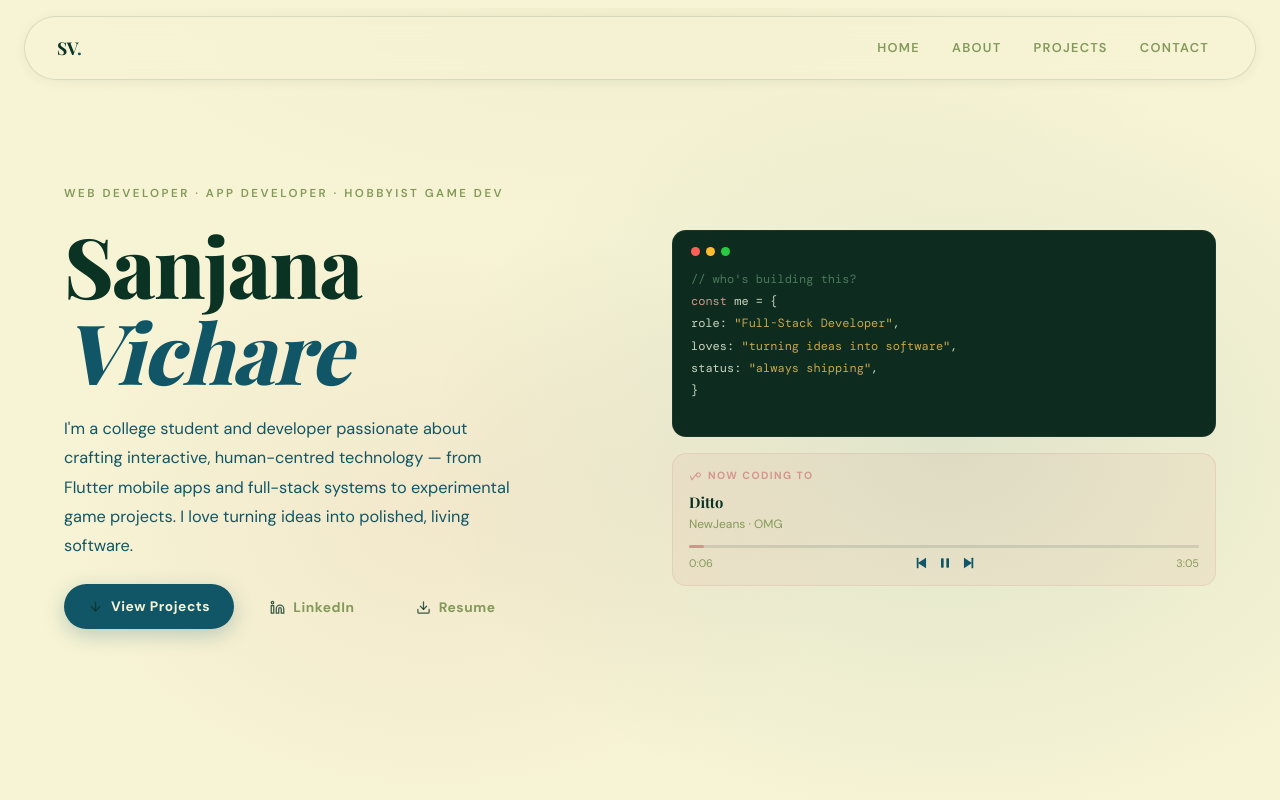
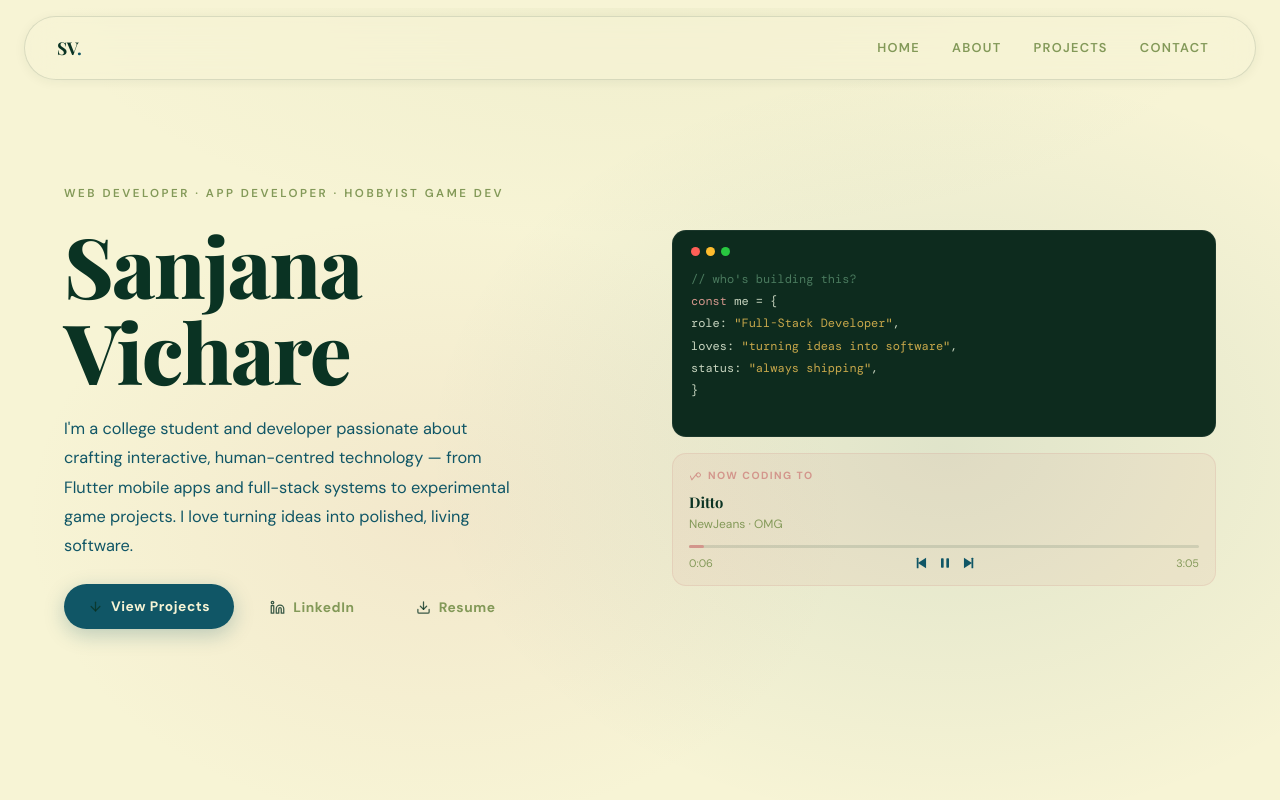
Before and after one commit to SanjanaVichare/sanjana-interactive-portfolio, a React (Vite) app: page / in a window 1280 px wide. Shown: the top 800 px of the page. Built offline with nearby package versions, Linux system fonts and the light colour scheme; the HTML template or start-up script is replaced by a standard one; a web font is replaced by a local one.

Commit message:
name font chnaged

```diff
--- a/src/components/PortfolioPage.tsx
+++ b/src/components/PortfolioPage.tsx
@@ -611,8 +611,7 @@ function HeroSection({ heroSlotRef }: { heroSlotRef: React.RefObject<HTMLDivElem
                             fontWeight: 800, lineHeight: 1.04,
                             letterSpacing: "-0.02em", color: C.primaryText, margin: 0,
                         }}>
-                            Sanjana<br />
-                            <em style={{ color: C.accent, fontStyle: "italic" }}>Vichare</em>
+                            Sanjana<br></br>Vichare
                         </motion.h1>
 
                         <motion.p {...fadeUp(0.42)} style={{
```
Also changed, not shown: 2 other files (tests, documents, lock files or other folders).
